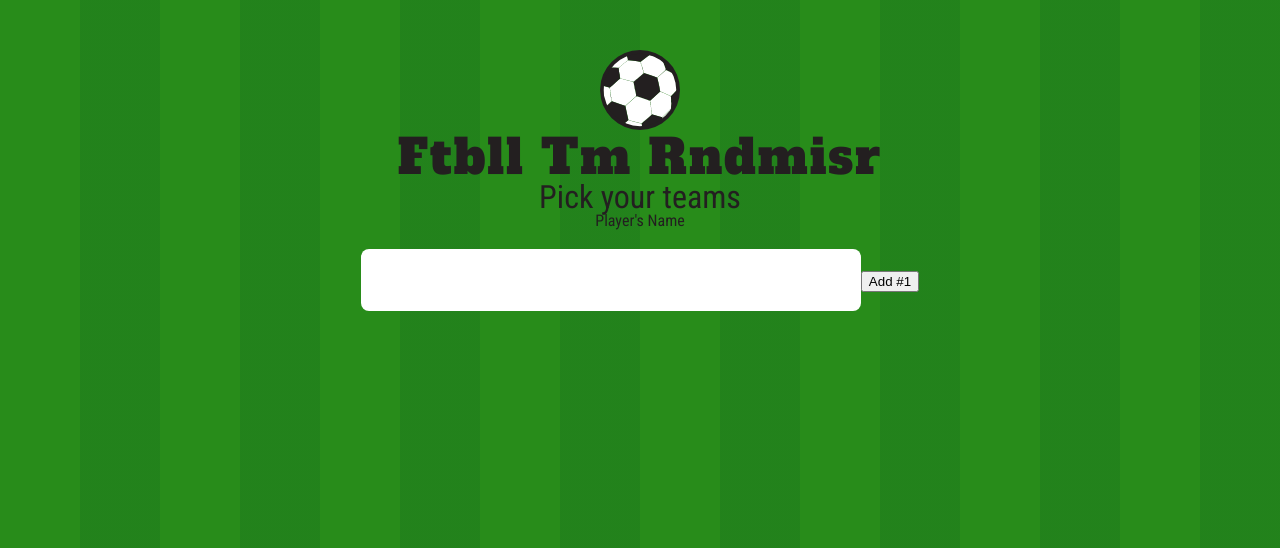
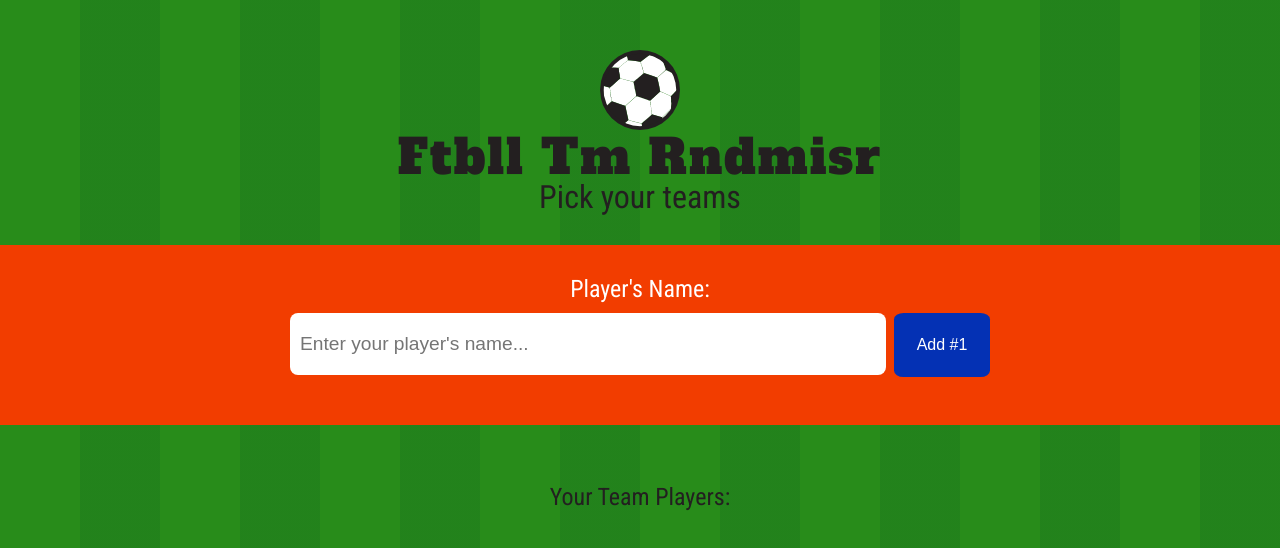
Before and after one commit to lizagne/ftbll-tm-rndmsr, a React (Create React App) app: page / in a window 1280 px wide. Shown: the top 548 px of the page. Built offline with nearby package versions, Linux system fonts and the light colour scheme.

Commit message:
Ading some more styling to the team players and where they land when pressing enter

```diff
--- a/src/App.css
+++ b/src/App.css
@@ -64,19 +64,39 @@ input, .submitBtn {
   outline: none; }
 
 input {
-  width: 25em;
+  width: 45%;
   font-size: 1.2em;
   border-radius: 8px;
-  border: none;
-  margin-top: 20px; }
+  border: none; }
+
+.playerForm {
+  margin-top: 2em;
+  background-color: #f23d00;
+  padding: 2em 0 3em 0; }
+  .playerForm h3 {
+    font-size: 1.5em;
+    margin-bottom: 0.5em;
+    color: #fff; }
 
 .submitBtn {
-  width: 4em;
+  width: 6em;
   height: 4em;
-  margin-left: 5px;
-  border-radius: 50%;
-  background-color: #f23d00;
+  font-size: 1em;
+  margin-left: 8px;
+  border-radius: 10%;
+  border: none;
+  background-color: #0431B4;
   color: #fff; }
+
+.playerList {
+  margin-top: 2em;
+  font-size: 1.5em;
+  line-height: 2em; }
+  .playerList li {
+    background-color: #fff;
+    width: 30%;
+    margin: 0.5em auto;
+    padding: 0.5em 0; }
 
 .App {
   text-align: center; }
--- a/src/App.scss
+++ b/src/App.scss
@@ -52,6 +52,7 @@ $orange: #f23d00;
 $green: #288c1a;
 $white: #fff;
 $black: #231f20;
+$blue: #0431B4;
 
 
 body {
@@ -82,20 +83,47 @@ input, .submitBtn {
 }
 
 input {
-    width: 25em;
+    width: 45%;
     font-size: 1.2em;
     border-radius: 8px;
     border: none;
-    margin-top: 20px;
+}
+
+.playerForm {
+    margin-top: 2em;
+    background-color: $orange;
+    padding: 2em 0 3em 0;
+
+
+    h3 {
+        font-size: 1.5em;
+        margin-bottom: 0.5em;
+        color: $white;
+    }
 }
 
 .submitBtn {
-    width: 4em;
+    width: 6em;
     height: 4em;
-    margin-left: 5px;
-    border-radius: 50%;
-    background-color: $orange;
+    font-size: 1em;
+    margin-left: 8px;
+    border-radius: 10%;
+    border: none;
+    background-color: $blue;
     color: $white;
+}
+
+.playerList {
+    margin-top: 2em;
+    font-size: 1.5em;
+    line-height: 2em;
+
+    li {
+        background-color: $white;
+        width: 30%;
+        margin: 0.5em auto;
+        padding: 0.5em 0;
+    }
 }
 
 .App {
--- a/src/components/Input.js
+++ b/src/components/Input.js
@@ -33,17 +33,25 @@ class Input extends Component {
   	render() {
     	return (
     		<div>
-        		<h3>Player's Name</h3>
+	      		<div className="playerForm">
+	        		<h3>Player's Name:</h3>
 	        		<form onSubmit={ this.onSubmit }>
 	          		<input
 	            		onChange={ this.onChange }
 	            		value={ this.state.text }
+	            		placeholder="Enter your player's name..."
 	          		/>
-          		<button>
+	          		<button className="submitBtn">
 	            		Add #{ this.state.items.length + 1 }
 	          		</button>
 	        		</form>
+	      		</div>
+
+	      		<div className="playerList">
+	      		<h3> Your Team Players: </h3>
 	      		<PlayerList items={ this.state.items } />
+	      		</div>
+
       		</div>
     	);
   	}
```
Lines whose indentation alone changed are shown as unchanged.
